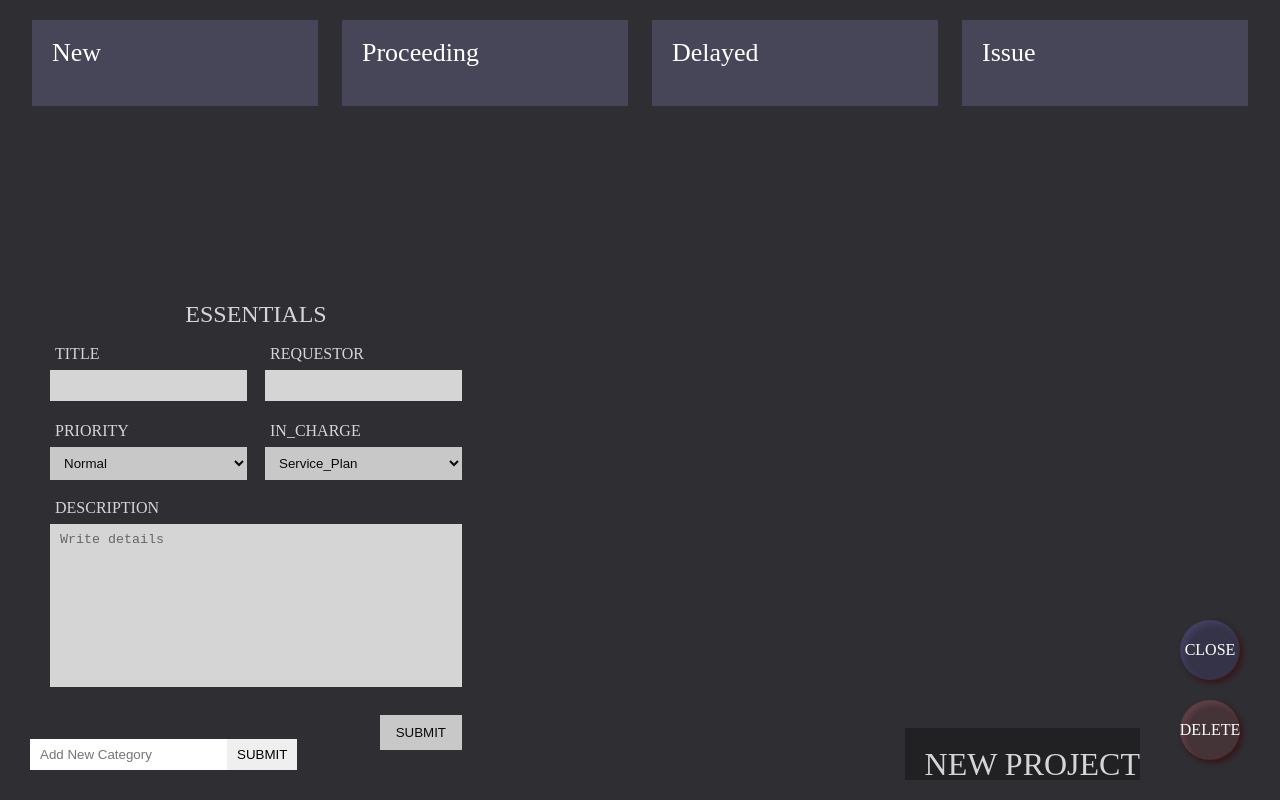
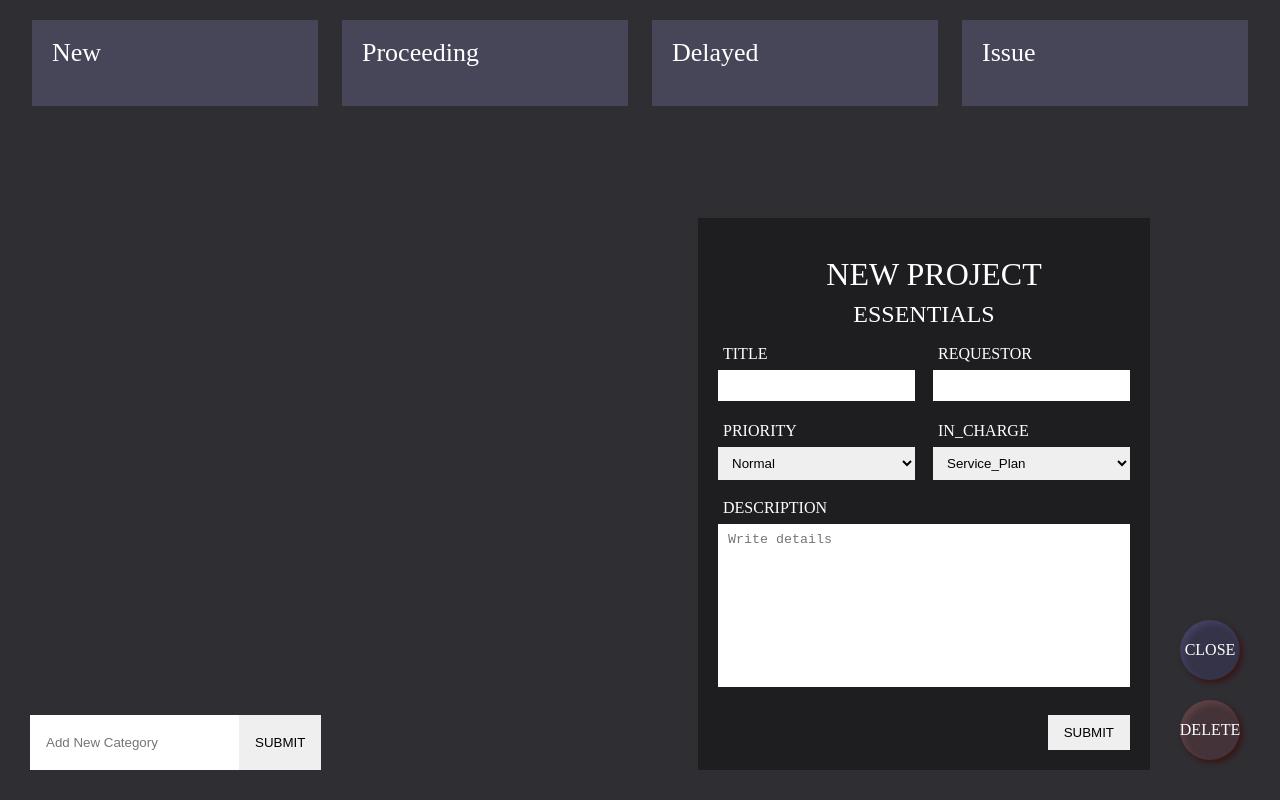
Before and after one commit to Cj-K-7/Project-management, a React (Create React App) app: page / in a window 1280 px wide. Both pictures are taken after a click on the element "NEW". Built offline with nearby package versions, Linux system fonts and the light colour scheme.

Commit message:
reorginize Componenets

```diff
--- a/src/components/Container.tsx
+++ b/src/components/Container.tsx
@@ -1,24 +1,55 @@
 import React, { useState } from "react";
-import { useSetRecoilState } from "recoil";
+import { useRecoilState, useSetRecoilState } from "recoil";
 import styled from "styled-components";
-import { dataAtom, IDataAtom } from "../atoms";
+import { dataAtom, formToggleAtom } from "../atoms";
 import Form from "./Form";
 import LeaderBoard from "./LeaderBoard";
 
 const Window = styled.div`
   padding: 20px;
   overflow: hidden;
-  form {
-    display: flex;
-    align-items: center;
-    position: fixed;
-    bottom: 30px;
-    left: 30px;
+`;
+
+const CategoryCreater = styled.form`
+  position: fixed;
+  display: flex;
+  align-items: center;
+  bottom: 30px;
+  left: 30px;
+  input{
+    padding : 20px 16px;
   }
+`;
+
+const Toggle = styled.div`
+  position: absolute;
+  display: flex;
+  justify-content: center;
+  align-items: center;
+  width: 60px;
+  height: 60px;
+  bottom: 120px;
+  right: 40px;
+  border-radius: 50%;
+  box-shadow: 4px 4px 6px rgba(150, 150, 250, 0.15) inset;
+  &::after {
+    position: absolute;
+    content: "";
+    width: 60px;
+    height: 60px;
+    border-radius: 50%;
+    box-shadow: 3px 3px 5px rgba(60, 15, 15, 0.8);
+  }
+  &:hover {
+    background-color: rgba(100, 100, 255, 0.8);
+    box-shadow: 4px 4px 6px rgba(255, 255, 255, 0.3) inset;
+  }
+  background-color: rgba(100, 100, 255, 0.1);
 `;
 
 function Container() {
   const setData = useSetRecoilState(dataAtom);
+  const [toggle, setToggle] = useRecoilState(formToggleAtom);
   const [value, setValue] = useState("");
   const onSubmit = (event: React.FormEvent<HTMLFormElement>) => {
     event.preventDefault();
@@ -35,12 +66,20 @@ function Container() {
 
   return (
     <Window>
-      <form onSubmit={onSubmit}>
-        <input value={value} onChange={onChange} type="text" placeholder="Add New Category" />
+      <CategoryCreater onSubmit={onSubmit}>
+        <input
+          value={value}
+          onChange={onChange}
+          type="text"
+          placeholder="Add New Category"
+        />
         <input type="submit" value="SUBMIT" />
-      </form>
+      </CategoryCreater>
       <LeaderBoard />
-      <Form />
+      <Toggle onClick={() => setToggle((b) => !b)}>
+        {toggle ? "CLOSE" : "NEW"}
+      </Toggle>
+      {toggle ? <Form /> : null}
     </Window>
   );
 }
--- a/src/components/Form.tsx
+++ b/src/components/Form.tsx
@@ -1,25 +1,80 @@
 import { useForm } from "react-hook-form";
-import { useRecoilValue, useSetRecoilState } from "recoil";
-import { dataAtom, Departments, formToggleAtom, IForm, Priority } from "../atoms";
-import {
-  FormBox,
-  FormDoc,
-  GridSystem,
-  Grid,
-  Grid_TA,
-  Title,
-  Subtitle,
-  Label,
-  Notice,
-  RequestTitleInput,
-  RequestorInput,
-  Select,
-  TextArea,
-  Btn,
-} from "./FormComponents";
+import { useSetRecoilState } from "recoil";
+import { dataAtom, Departments, IForm, Priority } from "../atoms";
+import styled from "styled-components";
+
+const FormDoc = styled.form`
+  position : absolute;
+  bottom : 30px;
+  right: 130px;
+  background-color: ${(props) => props.theme.BgColor_bold};
+  padding: 20px;
+  input:focus {
+    outline: ${(props) => props.theme.alertColor} solid 2px;
+  }
+`;
+const FormBox = styled.div`
+  display: flex;
+  flex-direction: column;
+  justify-content: flex-end;
+  align-items: center;
+`;
+const Title = styled.h1`
+  margin: 20px 0px 0px 20px;
+  font-size: 32px;
+`;
+const GridSystem = styled.div`
+  display: grid;
+  grid-template-columns: repeat(2, 1fr);
+  grid-template-rows: repeat(2, 1fr) 3fr;
+  grid-gap: 12px 18px;
+`;
+const Grid = styled.div`
+  display: flex;
+  flex-direction: column;
+  width: 100%;
+`;
+const Grid_TA = styled.div`
+  grid-area: 3/1/4/3;
+  display: flex;
+  flex-direction: column;
+`;
+const Subtitle = styled.h2`
+  font-size: 24px;
+  margin: 12px 5px;
+`;
+const Label = styled.label`
+  display: flex;
+  justify-content: space-between;
+  margin: 8px 5px;
+`;
+const Notice = styled.div`
+  align-self: flex-end;
+  font-size: 11px;
+  color: ${(props) => props.theme.alertColor};
+`;
+const RequestTitleInput = styled.input.attrs({
+  type: "text",
+})``;
+const RequestorInput = styled.input.attrs({
+  type: "text",
+})``;
+const Select = styled.select``;
+const TextArea = styled.textarea`
+  height: 100%;
+  border: none;
+  resize: none;
+`;
+const Btn = styled.input.attrs({
+  type: "submit",
+})`
+  width: fit-content;
+  align-self: flex-end;
+  padding: 10px 16px;
+  margin-top: 28px;
+`;
 
 function Form() {
-  const toggle = useRecoilValue(formToggleAtom);
   const setData = useSetRecoilState(dataAtom);
   const {
     register,
@@ -36,14 +91,10 @@ function Form() {
     setValue("title", "");
   };
 
-  if(!toggle){
-    return null;
-  }
-
   return (
-    <FormBox>
-      <Title>NEW PROJECT</Title>
-      <FormDoc onSubmit={handleSubmit(onSubmit)}>
+    <FormDoc onSubmit={handleSubmit(onSubmit)}>
+      <FormBox>
+        <Title>NEW PROJECT</Title>
         <Subtitle>ESSENTIALS</Subtitle>
         <GridSystem>
           <Grid>
@@ -106,8 +157,8 @@ function Form() {
           </Grid_TA>
         </GridSystem>
         <Btn value="SUBMIT" />
-      </FormDoc>
-    </FormBox>
+      </FormBox>
+    </FormDoc>
   );
 }
 
--- a/src/components/FormComponents.ts
+++ /dev/null
@@ -1,73 +0,0 @@
-import styled from "styled-components";
-
-export const FormBox = styled.div`
-  position : absolute;
-  max-width: 800px;
-  bottom:20px;
-  right:140px;
-  opacity : 0.8;
-  background-color: ${(props) => props.theme.BgColor_bold};
-`;
-
-export const FormDoc = styled.form`
-  display: flex;
-  flex-direction: column;
-  padding: 20px;
-  input:focus {
-    outline: ${(props) => props.theme.alertColor} solid 2px;
-  }
-`;
-export const Title = styled.h1`
-  padding: 20px 0px 0px 20px;
-  font-size: 32px;
-`;
-export const GridSystem = styled.div`
-  display: grid;
-  grid-template-columns: repeat(2, 1fr);
-  grid-template-rows: repeat(2, 1fr) 3fr;
-  grid-gap: 12px 18px;
-`;
-export const Grid = styled.div`
-  display: flex;
-  flex-direction: column;
-  width: 100%;
-`;
-export const Grid_TA = styled.div`
-  grid-area: 3/1/4/3;
-  display: flex;
-  flex-direction: column;
-`;
-export const Subtitle = styled.h2`
-  font-size: 24px;
-  margin: 12px 5px;
-`;
-export const Label = styled.label`
-  display: flex;
-  justify-content: space-between;
-  margin: 8px 5px;
-`;
-export const Notice = styled.div`
-  align-self: flex-end;
-  font-size: 11px;
-  color: ${(props) => props.theme.alertColor};
-`;
-export const RequestTitleInput = styled.input.attrs({
-  type: "text",
-})``;
-export const RequestorInput = styled.input.attrs({
-  type: "text",
-})``;
-export const Select = styled.select``;
-export const TextArea = styled.textarea`
-  height: 100%;
-  border: none;
-  resize: none;
-`;
-export const Btn = styled.input.attrs({
-  type: "submit",
-})`
-  width: fit-content;
-  align-self: flex-end;
-  padding: 10px 16px;
-  margin-top: 28px;
-`;
--- a/src/components/LeaderBoard.tsx
+++ b/src/components/LeaderBoard.tsx
@@ -1,46 +1,20 @@
 import React from "react";
 import { DragDropContext, Droppable, DropResult } from "react-beautiful-dnd";
-import { useRecoilState} from "recoil";
+import { useRecoilState } from "recoil";
 import styled from "styled-components";
-import { dataAtom, formToggleAtom } from "../atoms";
+import { dataAtom } from "../atoms";
 import Board from "./Board";
 import Trash from "./Trash";
 
-const Container = styled.div`
+const BoardWrap = styled.div`
   margin-bottom: 25px;
   display: grid;
   grid-template-columns: repeat(4, 1fr);
-  grid-gap : 16px 0px;
-`;
-const Toggle = styled.div`
-  position: absolute;
-  display: flex;
-  justify-content: center;
-  align-items: center;
-  width: 60px;
-  height: 60px;
-  bottom: 120px;
-  right: 40px;
-  border-radius: 50%;
-  box-shadow: 4px 4px 6px rgba(150, 150, 250, 0.15) inset;
-  &::after {
-    position: absolute;
-    content: "";
-    width: 60px;
-    height: 60px;
-    border-radius: 50%;
-    box-shadow: 3px 3px 5px rgba(60, 15, 15, 0.8);
-  }
-  &:hover {
-    background-color: rgba(100, 100, 255, 0.8);
-    box-shadow: 4px 4px 6px rgba(255, 255, 255, 0.3) inset;
-  }
-  background-color: rgba(100, 100, 255, 0.1);
+  grid-gap: 16px 0px;
 `;
 
 function LeaderBoard() {
   const [data, setData] = useRecoilState(dataAtom);
-  const [toggle, setToggle] = useRecoilState(formToggleAtom);
   const onDragEnd = (props: DropResult) => {
     console.log(props);
     const {
@@ -74,7 +48,7 @@ function LeaderBoard() {
           currentBoard.splice(index, 1);
           return {
             ...data,
-            [droppableId]: currentBoard
+            [droppableId]: currentBoard,
           };
         });
       } else if (destination.droppableId !== droppableId) {
@@ -95,22 +69,21 @@ function LeaderBoard() {
   };
   return (
     <DragDropContext onDragEnd={onDragEnd}>
-      <Trash />
       <Droppable
         type="LeadrBoard"
         droppableId="LeadrBoard"
         direction="horizontal"
       >
         {(props) => (
-          <Container ref={props.innerRef} {...props.droppableProps}>
+          <BoardWrap ref={props.innerRef} {...props.droppableProps}>
             {Object.keys(data).map((key, index) => (
               <Board key={key} data={data[key]} title={key} index={index} />
             ))}
             {props.placeholder}
-          </Container>
+          </BoardWrap>
         )}
       </Droppable>
-      <Toggle onClick={()=>setToggle((b)=>!b)}>{toggle ? "CLOSE" : "NEW"}</Toggle>
+      <Trash />
     </DragDropContext>
   );
 }
--- a/src/components/Trash.tsx
+++ b/src/components/Trash.tsx
@@ -2,7 +2,7 @@ import { Droppable } from "react-beautiful-dnd";
 import styled from "styled-components";
 
 const DeleteUI = styled.div`
-  position: fixed;
+  position: absolute;
   display: flex;
   justify-content: center;
   align-items: center;
```
